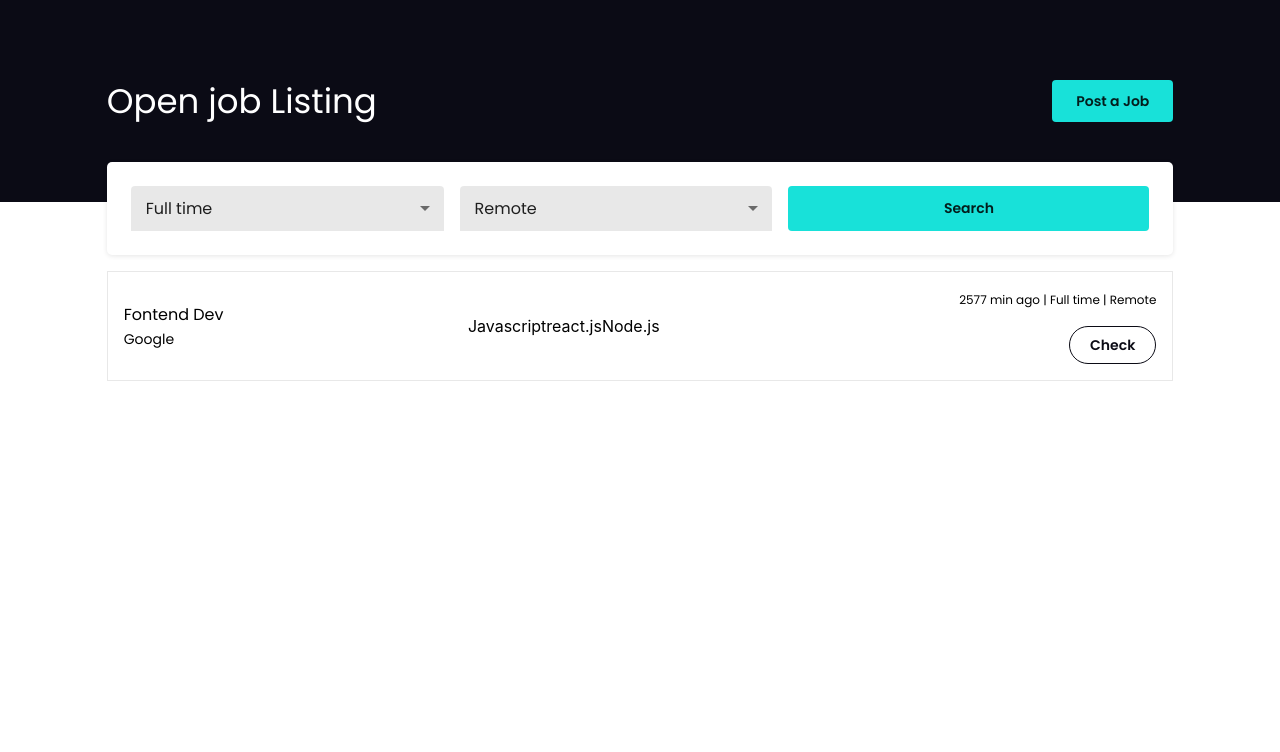
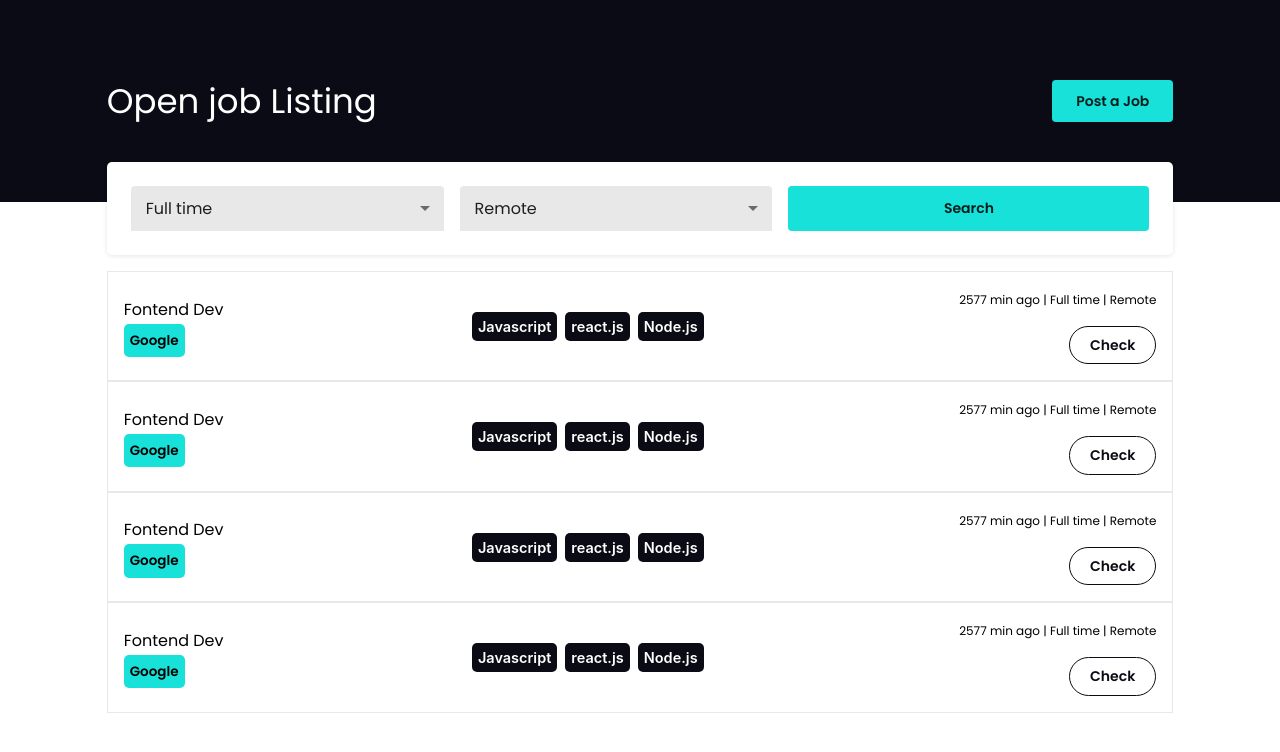
Before and after one commit to prabinshrestha323/job-khoja.com, a React (Create React App) app: page / in a window 1280 px wide. Shown: the top 752 px of the page. Built offline with nearby package versions, Linux system fonts and the light colour scheme.

Commit message:
second-commit

```diff
--- a/src/App.js
+++ b/src/App.js
@@ -13,6 +13,9 @@ export default (props) => {
   <Grid item xs={10}>
 <SearchBar/>
 <Job/>
+<Job/>
+<Job/>
+<Job/>
   </Grid>
   </Grid>
 
--- a/src/components/Job/JobCard.js
+++ b/src/components/Job/JobCard.js
@@ -3,11 +3,38 @@ import {Box, Grid, Typography, Button, makeStyles } from "@material-ui/core"
 
 const skills =["Javascript", "react.js", "Node.js"]
 
-const useStyles = makeStyles({
+const useStyles = makeStyles((theme) => ({
     wrapper:{
-        border:"1px solid #e8e8e8"
+        border:"1px solid #e8e8e8",
+        cursor:"pointer",
+        transition:".3s",
+
+    "&:hover":{
+        boxShadow:"0px 5px 25px rgba(0, 0, 0, 0.1)",
+        borderLeft:"6px solid #4D64E4",
+    },
+},
+    companyName:{
+         fontSize:"13.5px",
+         backgroundColor: theme.palette.primary.main,
+         padding:theme.spacing(0.75),
+         borderRadius:"5px",
+         display:"inline-block",
+         fontWeight:600,
+    },
+    skillChip:{
+        margin:theme.spacing(0.5),
+        padding:theme.spacing(0.75),
+        fontSize:"14.5px",
+        borderRadius:"5px",
+        transition:".3s",
+        cursor:"pointer",
+        fontWeight:600,
+        backgroundColor:theme.palette.secondary.main,
+        color:"#fff",
+
     }
-})
+}))
 export default (props)=>{
     const classes = useStyles()
     return(
@@ -15,10 +42,11 @@ export default (props)=>{
             <Grid container alignItems ="center">
                 <Grid item xs>
                     <Typography variant="subtitle1">Fontend Dev</Typography>
-                    <Typography variant="subtitle2">Google</Typography>
+                    <Typography className={classes.companyName} variant="subtitle2">Google</Typography>
                 </Grid>
            <Grid item container xs>
-               {skills.map(skill =><Grid key ={skill} item>{skill} </Grid>)}
+               {skills.map(skill =>
+               <Grid key ={skill} className={classes.skillChip} item>{skill} </Grid>)}
            </Grid>
 <Grid item container direction="column" alignItems="flex-end" xs>
 <Grid item >
```
